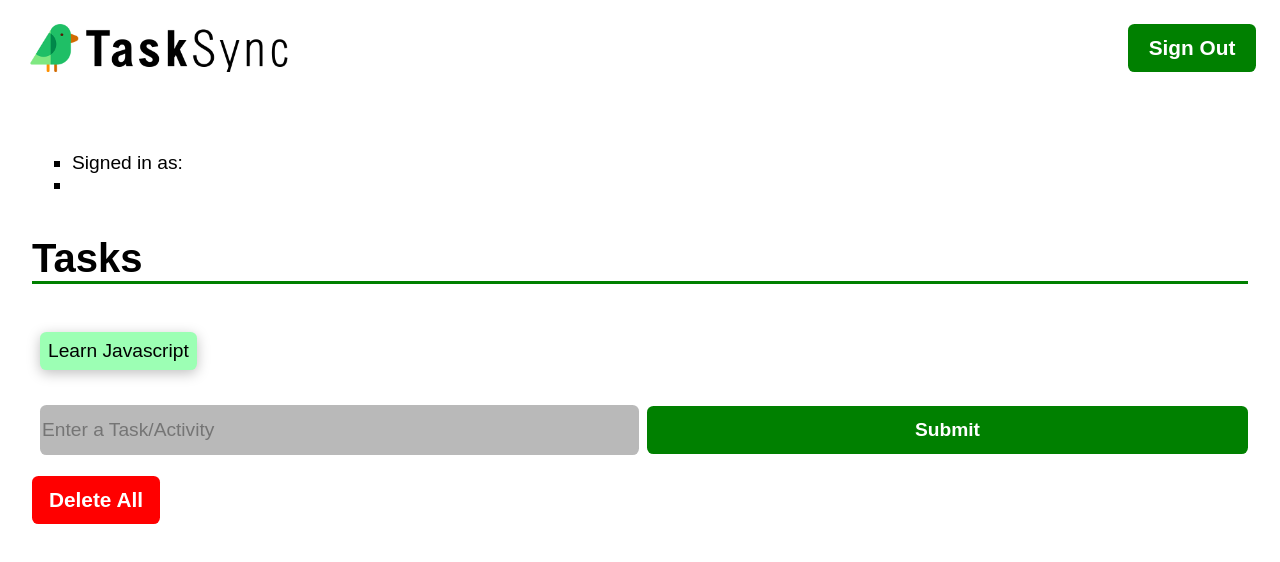
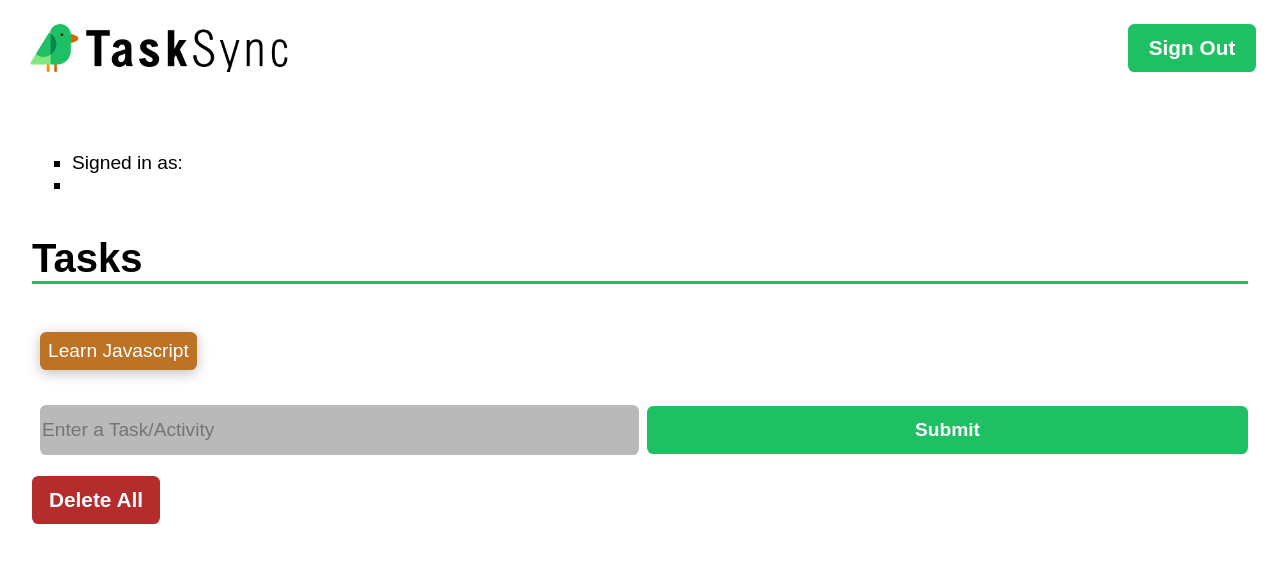
Before and after one commit to VectorM2/Task-Sync, a plain HTML site: page dashboard.html in a window 1280 px wide. Drawn offline with Linux system fonts and the light colour scheme; no server answers.

Commit message:
Add files via upload

```diff
--- a/dashboard.html
+++ b/dashboard.html
@@ -48,7 +48,7 @@
       </form>
     </div>
 <div>
-    <button type="button" style="background-color: red;" class="btn" id="delete">Delete All</button>
+    <button type="button" style="background-color: rgb(181, 44, 44);" id="delete" class="btn">Delete All</button>
   </div>
   </div>
 
--- a/styles.css
+++ b/styles.css
@@ -21,7 +21,7 @@ nav img {
 }
 
 .btn {
- background-color: green;
+ background-color: #1fc063;
  color: white;
  font-size: 1.3rem;
  border: none;
@@ -50,7 +50,7 @@ h3 {
 }
 
 .form h3 {
- border-bottom: green 0.2rem solid;
+ border-bottom: #1fc063 0.2rem solid;
 }
 
 form input {
@@ -65,14 +65,14 @@ form input {
 }
 
 form input[type=submit] {
- background-color: green;
+ background-color: #1fc063;
  color: white;
  height: 3rem;
  font-weight: 700;
 }
 
 form input[type=submit]:hover {
- background-color: rgb(9, 90, 9);
+ background-color: #118b44cf;
  cursor: pointer;
 }
 
@@ -84,7 +84,7 @@ form input[type=submit]:active {
  margin-bottom: 0.8rem;
 }
 .btn:hover {
- background-color: rgb(6, 92, 6);
+ background-color: #118b44cf;
 }
 
 .btn:active {
@@ -112,14 +112,17 @@ form input[type=submit]:active {
 }
 
 #tasks li {
- background-color: rgb(156, 255, 180);
+ background-color: #bd7325;
  border-radius: 0.4rem;
  padding: 0.5rem;
+ font-family: fantasy;
+ font-weight: lighter;
+ color: white;
  box-shadow: 0 0.2rem 0.8rem rgba(0, 0, 0, 0.25);
 }
 
 #tasks li:hover {
- background-color: rgba(45, 126, 45, 0.831);
+ background-color: #118b44cf;
  color: white;
  cursor: pointer;
 }
@@ -183,8 +186,6 @@ form input[type=submit] {
    width: 100%;
  }
  #delete {
-  display: flex;
-  justify-content: center;
   margin:auto;
 }
 }
```
Also changed, not shown: TASK SYNC THUMBNAIL.jpg (added), TASK SYNC THUMBNAILV2.jpg (added), 5 other files.
